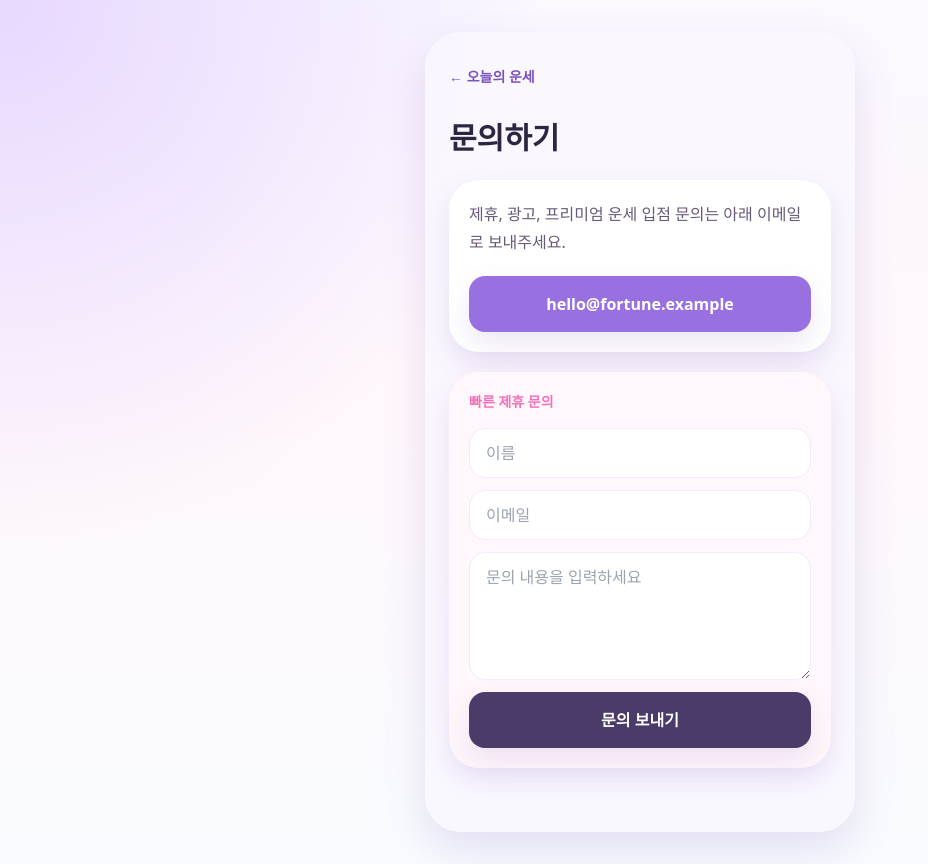
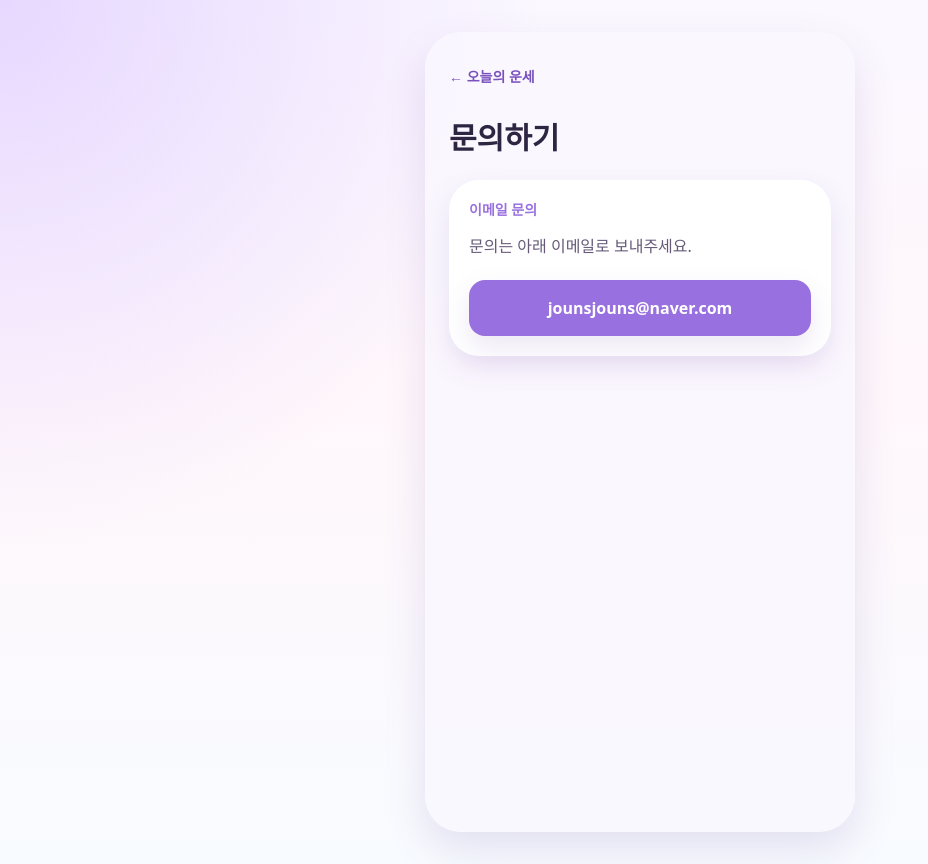
Before and after one commit to jounsjouns/today-fortune-mobile, a Next.js app: page /contact in a window 1280 px wide. Shown: the whole page, without its empty margins (0-928 px from the left). Built offline with nearby package versions, Linux system fonts and the light colour scheme.

Commit message:
Update install and contact guidance

```diff
--- a/app/contact/page.tsx
+++ b/app/contact/page.tsx
@@ -8,29 +8,14 @@ export default function ContactPage() {
       </Link>
       <h1 className="mt-8 text-3xl font-black text-[#2d2541]">문의하기</h1>
       <section className="mt-6 rounded-[30px] bg-white p-5 shadow-card">
-        <p className="leading-7 text-[#665a78]">
-          제휴, 광고, 프리미엄 운세 입점 문의는 아래 이메일로 보내주세요.
-        </p>
+        <p className="text-sm font-black text-lavender-500">이메일 문의</p>
+        <p className="mt-3 leading-7 text-[#665a78]">문의는 아래 이메일로 보내주세요.</p>
         <a
-          href="mailto:hello@fortune.example"
+          href="mailto:jounsjouns@naver.com"
           className="mt-5 block rounded-2xl bg-lavender-500 px-5 py-4 text-center font-black text-white shadow-card"
         >
-          hello@fortune.example
+          jounsjouns@naver.com
         </a>
-      </section>
-      <section className="mt-5 rounded-[30px] bg-[#fff7fb] p-5 shadow-card">
-        <p className="text-sm font-black text-pink-400">빠른 제휴 문의</p>
-        <div className="mt-4 grid gap-3">
-          <input className="rounded-2xl border border-lavender-100 bg-white px-4 py-3 outline-none" placeholder="이름" />
-          <input className="rounded-2xl border border-lavender-100 bg-white px-4 py-3 outline-none" placeholder="이메일" />
-          <textarea
-            className="min-h-32 rounded-2xl border border-lavender-100 bg-white px-4 py-3 outline-none"
-            placeholder="문의 내용을 입력하세요"
-          />
-          <button className="rounded-2xl bg-[#4b3b68] px-5 py-4 font-black text-white shadow-card">
-            문의 보내기
-          </button>
-        </div>
       </section>
     </main>
   );
--- a/app/install-shortcut.tsx
+++ b/app/install-shortcut.tsx
@@ -36,14 +36,23 @@ export default function InstallShortcut() {
       setGuide(["Safari 하단 공유 버튼을 누르세요.", "'홈 화면에 추가'를 선택하세요.", "오른쪽 위 '추가'를 누르면 바탕화면에 아이콘이 생깁니다."]);
     } else if (isAndroid) {
       setMessage("Android는 브라우저에 따라 바로가기 창이 뜨거나 메뉴 추가가 필요해요.");
-      setGuide(["홈화면 바로가기 만들기 버튼을 먼저 눌러보세요.", "창이 안 뜨면 Chrome 오른쪽 위 점 3개를 누르세요.", "'홈 화면에 추가'를 선택하면 바탕화면에 아이콘이 생깁니다."]);
+      setGuide([
+        "크롬 주소창에 사이트 주소를 붙여넣고 접속하세요.",
+        "앱 설치 화면이 뜨면 설치를 누르세요.",
+        "'안전하지 않은 앱 차단됨'이 뜨면 세부정보 더보기를 누르세요.",
+        "무시하고 설치하기를 누르면 홈화면에 아이콘이 생깁니다."
+      ]);
     }
 
     const handleBeforeInstallPrompt = (event: Event) => {
       event.preventDefault();
       setInstallPrompt(event as BeforeInstallPromptEvent);
       setMessage("버튼을 누르면 홈화면 바로가기 창이 열립니다.");
-      setGuide(["아래 버튼을 누르세요.", "확인 창에서 추가 또는 설치를 선택하면 아이콘이 생성됩니다."]);
+      setGuide([
+        "아래 버튼을 누르세요.",
+        "확인 창에서 설치를 선택하면 아이콘이 생성됩니다.",
+        "'안전하지 않은 앱 차단됨'이 뜨면 세부정보 더보기 → 무시하고 설치하기를 선택하세요."
+      ]);
     };
 
     window.addEventListener("beforeinstallprompt", handleBeforeInstallPrompt);
--- a/public/sw.js
+++ b/public/sw.js
@@ -1,4 +1,4 @@
-const CACHE_NAME = "today-fortune-v7";
+const CACHE_NAME = "today-fortune-v8";
 const APP_SHELL = [
   "/",
   "/offline",
```
